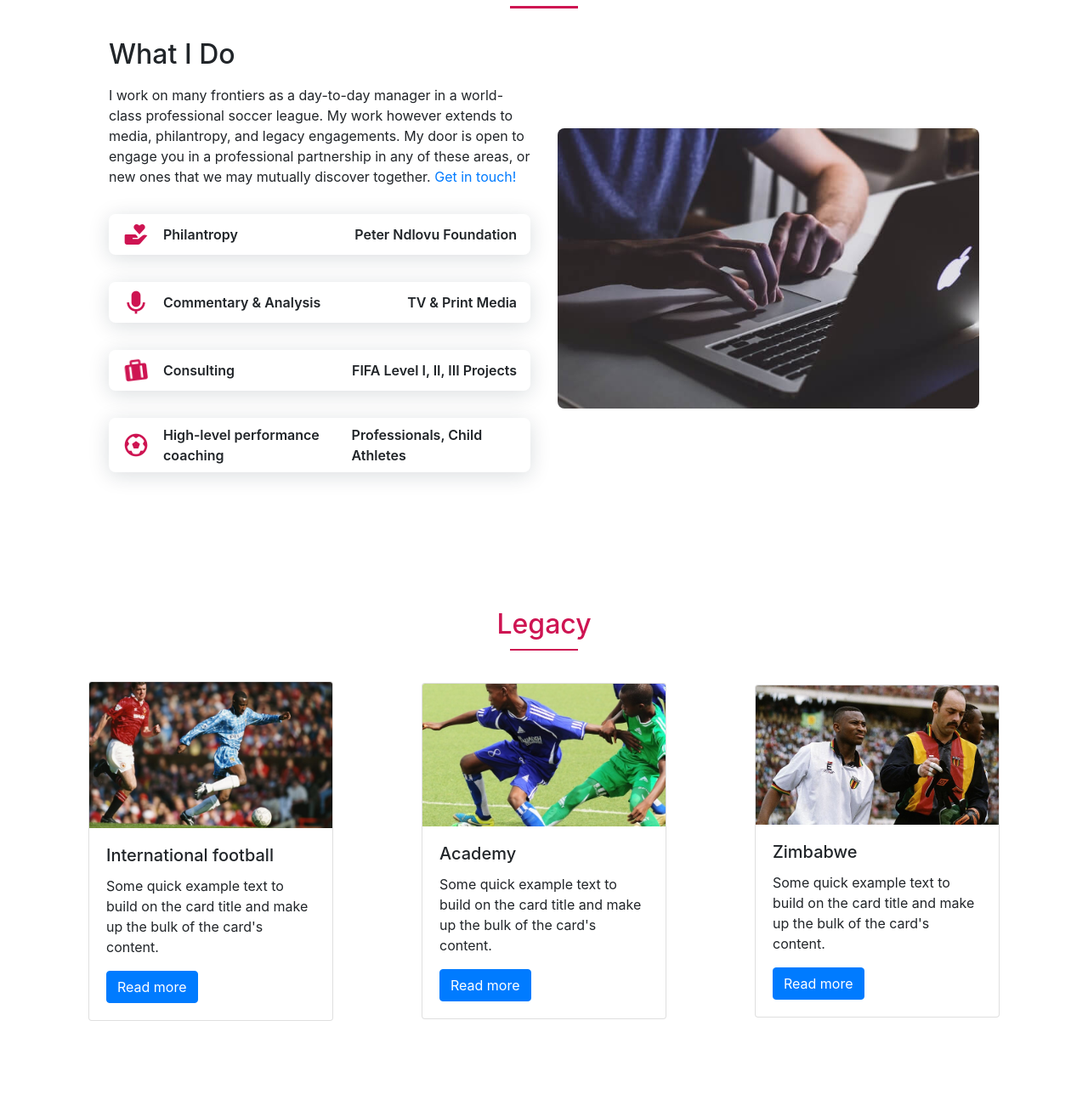
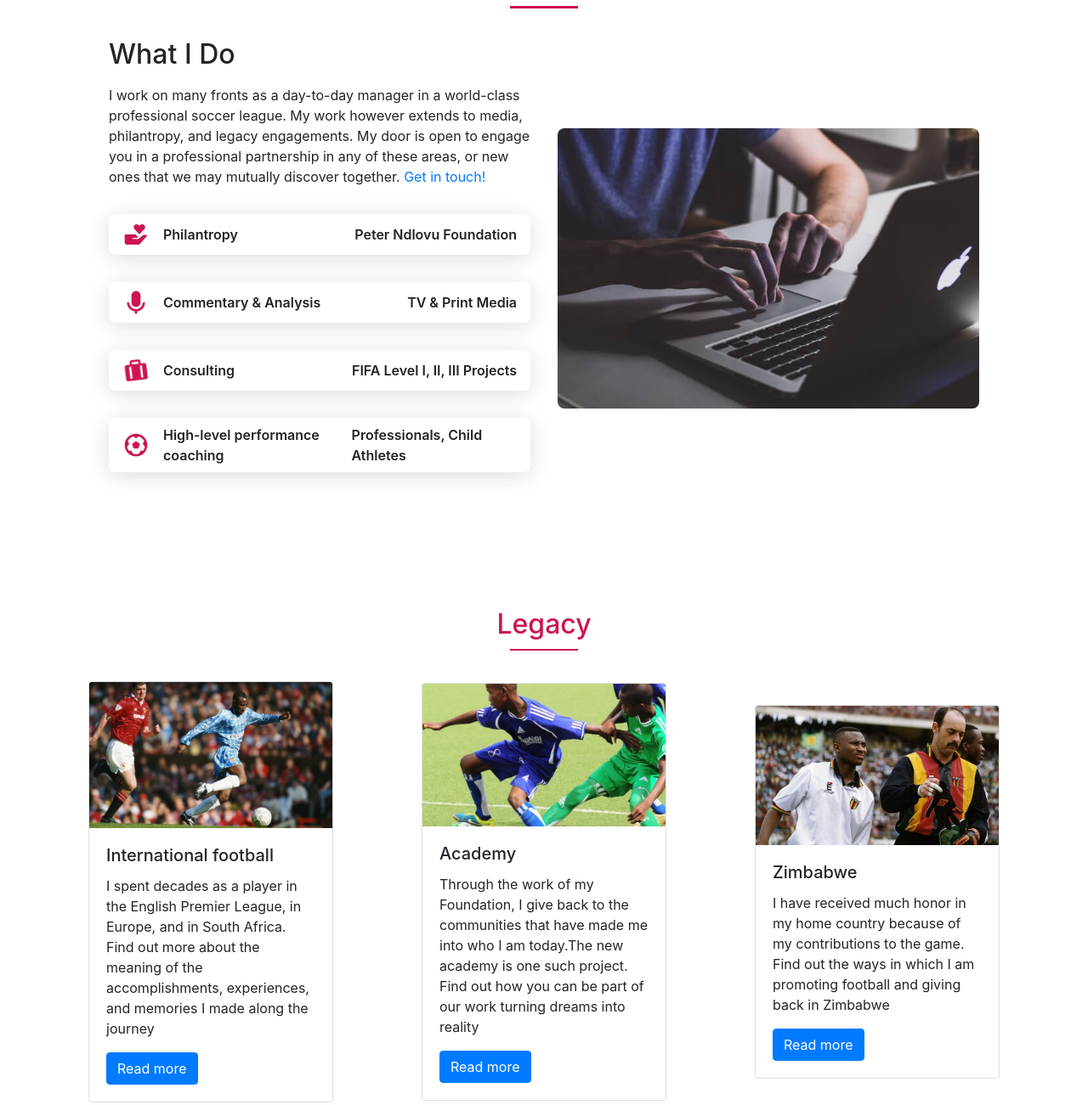
Before and after one commit to mhiripiri/peterndlovu, a plain HTML site: page index.html in a window 1280 px wide. Shown: the part 1662-2963 px from the top of the page at 85% size. Drawn offline with nearby package versions, Linux system fonts and the light colour scheme.

Commit message:
Add Favicon and Cards

```diff
--- a/index.html
+++ b/index.html
@@ -10,6 +10,7 @@
 
         <!-- =====BOX ICONS===== -->
         <link href='https://cdn.jsdelivr.net/npm/boxicons@2.0.5/css/boxicons.min.css' rel='stylesheet'>
+        <link rel='icon' href='assets/img/favicon.ico' type='image/x-icon'/ >
 
         <title>Peter Ndlovu | Football Manager, FIFA Ambassador, Consultant</title>
     </head>
@@ -69,7 +70,7 @@
 
                     <div>
                         <h2 class="about__subtitle">nsukuzonke</h2>
-                        <p class="about__text">Welcome to my site. I am Peter Ndlovu, also known as 'Nsukuzonke' and 'The Flying Elephant'. I am professional football manager with more than 30 years' experience at the highest level of the game. Born in the great city of Bulawayo, I am the first black African to play in the <a href="https://en.wikipedia.org/wiki/Premier_League">English Premier League</a>, and the all-time leading scorer for the Zimbabwe national team, the Warriors, of which I was captain and highest-capped player.<br/><br/> Today my legacy in football continues through my work as the team manager of the 2016 African football champions, Mamelodi Sundowns (South Africa), where I also played as a midfielder; I also serve as a FIFA Ambassador; president of the Zimbabwe Warriors Trust; chairman of the Peter Ndlovu Foundation; and as a consultant for FIFA-designated high-level projects.<br/><br/> If you are an individual or organization seeking a consultant with a total understanding of the football landscape in Africa, do not hesitate to get in touch: I am ready to work productively and professionally with you.
+                        <p class="about__text">Welcome to my site. I am Peter Ndlovu, also known as 'Nsukuzonke' and 'The Flying Elephant'. I am professional football manager with more than 30 years' experience at the highest level of the game. Born in Bulawayo, I am the first black African to play in the <a href="https://en.wikipedia.org/wiki/Premier_League">English Premier League</a>, and the all-time leading scorer for the Zimbabwe national team, the Warriors, of which I was captain and highest-capped player.<br/><br/> Today my legacy in football continues through my work as the team manager of the 2016 African football champions, <a href="https://twitter.com/Masandawana">Mamelodi Sundowns</a> (South Africa), where I also played as a midfielder; I also serve as a FIFA Ambassador; president of the Zimbabwe Warriors Trust; chairman of the Peter Ndlovu Foundation; and as a consultant for FIFA-designated high-level projects.<br/><br/> If you are an individual or organization seeking a consultant with a total understanding of the football landscape in Africa, do not hesitate to get in touch: I am ready to work productively and professionally with you.
                         </p>
                     </div>
                 </div>
@@ -82,7 +83,7 @@
                 <div class="skills__container bd-grid">
                     <div>
                         <h2 class="skills__subtitle">What I Do</h2>
-                        <p class="skills__text">I work on many frontiers as a day-to-day manager in a world-class professional soccer league. My work however extends to media, philantropy, and legacy engagements. My door is open to engage you in a professional partnership in any of these areas, or new ones that we may mutually discover together. <a href="#contact">Get in touch!</a></p>
+                        <p class="skills__text">I work on many fronts as a day-to-day manager in a world-class professional soccer league. My work however extends to media, philantropy, and legacy engagements. My door is open to engage you in a professional partnership in any of these areas, or new ones that we may mutually discover together. <a href="#contact">Get in touch!</a></p>
                         <div class="skills__data">
                             <div class="skills__names">
                                 <i class='bx bxs-donate-heart skills__icon' ></i>
@@ -158,7 +159,7 @@
                         <img class="card-img-top" src="assets/img/peter.jpg" alt="Club Football">
                         <div class="card-body">
                           <h5 class="card-title">International football</h5>
-                          <p class="card-text">Some quick example text to build on the card title and make up the bulk of the card's content.</p>
+                          <p class="card-text">I spent decades as a player in the English Premier League, in Europe, and in South Africa. Find out more about the meaning of the accomplishments, experiences, and memories I made along the journey</p>
                           <a href="#" class="btn btn-primary">Read more</a>
                         </div>
                       </div>
@@ -167,7 +168,7 @@
                         <img class="card-img-top" src="assets/img/academy.jpg" alt="Card image cap">
                         <div class="card-body">
                           <h5 class="card-title">Academy</h5>
-                          <p class="card-text">Some quick example text to build on the card title and make up the bulk of the card's content.</p>
+                          <p class="card-text">Through the work of my Foundation, I give back to the communities that have made me into who I am today.The new academy is one such project. Find out how you can be part of our work turning dreams into reality </p>
                           <a href="#" class="btn btn-primary">Read more</a>
                         </div>
                       </div>
@@ -176,7 +177,7 @@
                         <img class="card-img-top" src="assets/img/about.jpg" alt="Zimbabwe Warriors">
                         <div class="card-body">
                           <h5 class="card-title">Zimbabwe</h5>
-                          <p class="card-text">Some quick example text to build on the card title and make up the bulk of the card's content.</p>
+                          <p class="card-text">I have received much honor in my home country because of my contributions to the game. Find out the ways in which I am promoting football and giving back in Zimbabwe</p>
                           <a href="#" class="btn btn-primary">Read more</a>
                         </div>
                       </div>
```
Also changed, not shown: assets/img/favicon.ico (added), assets/img/site.webmanifest (added).
